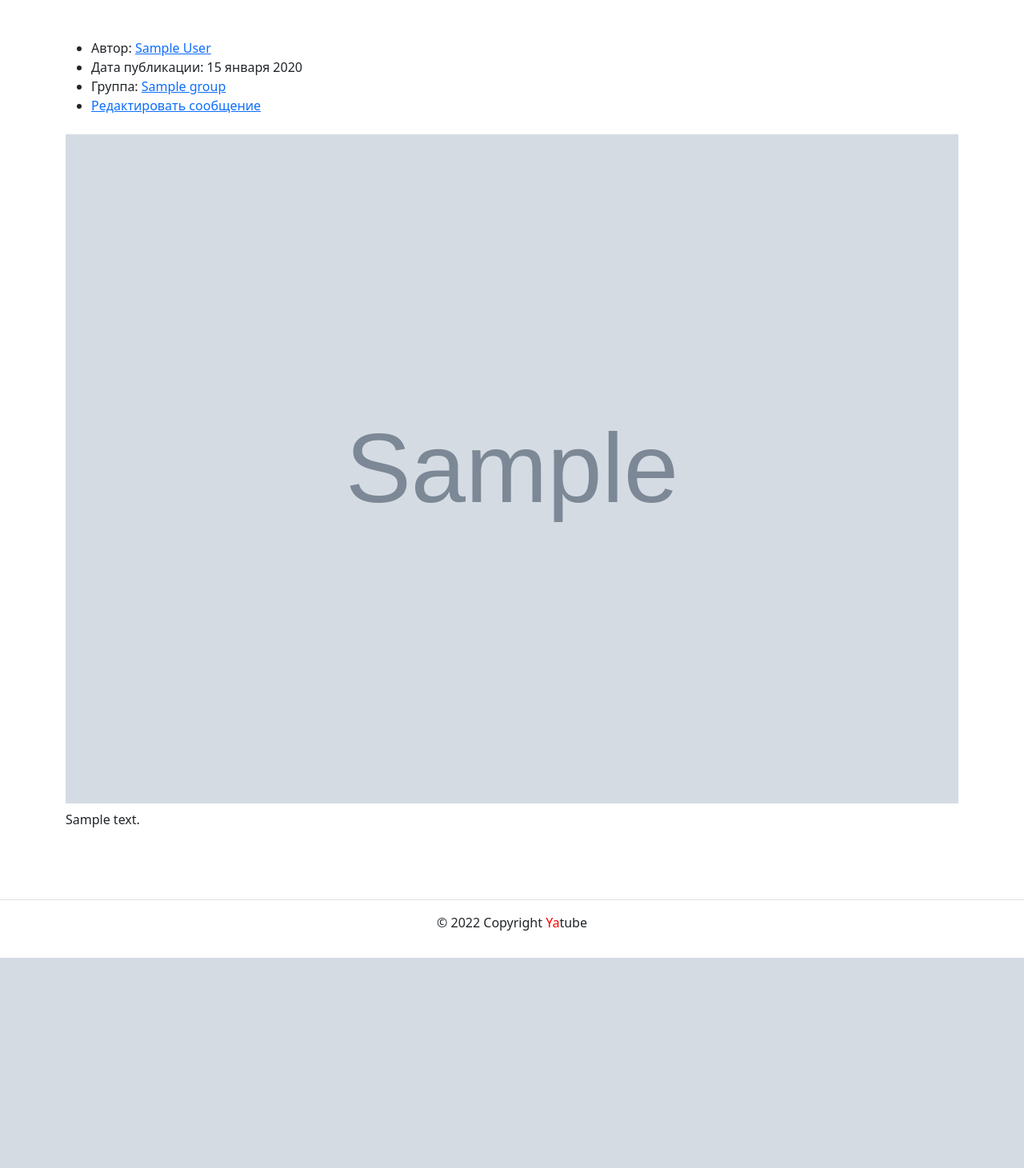
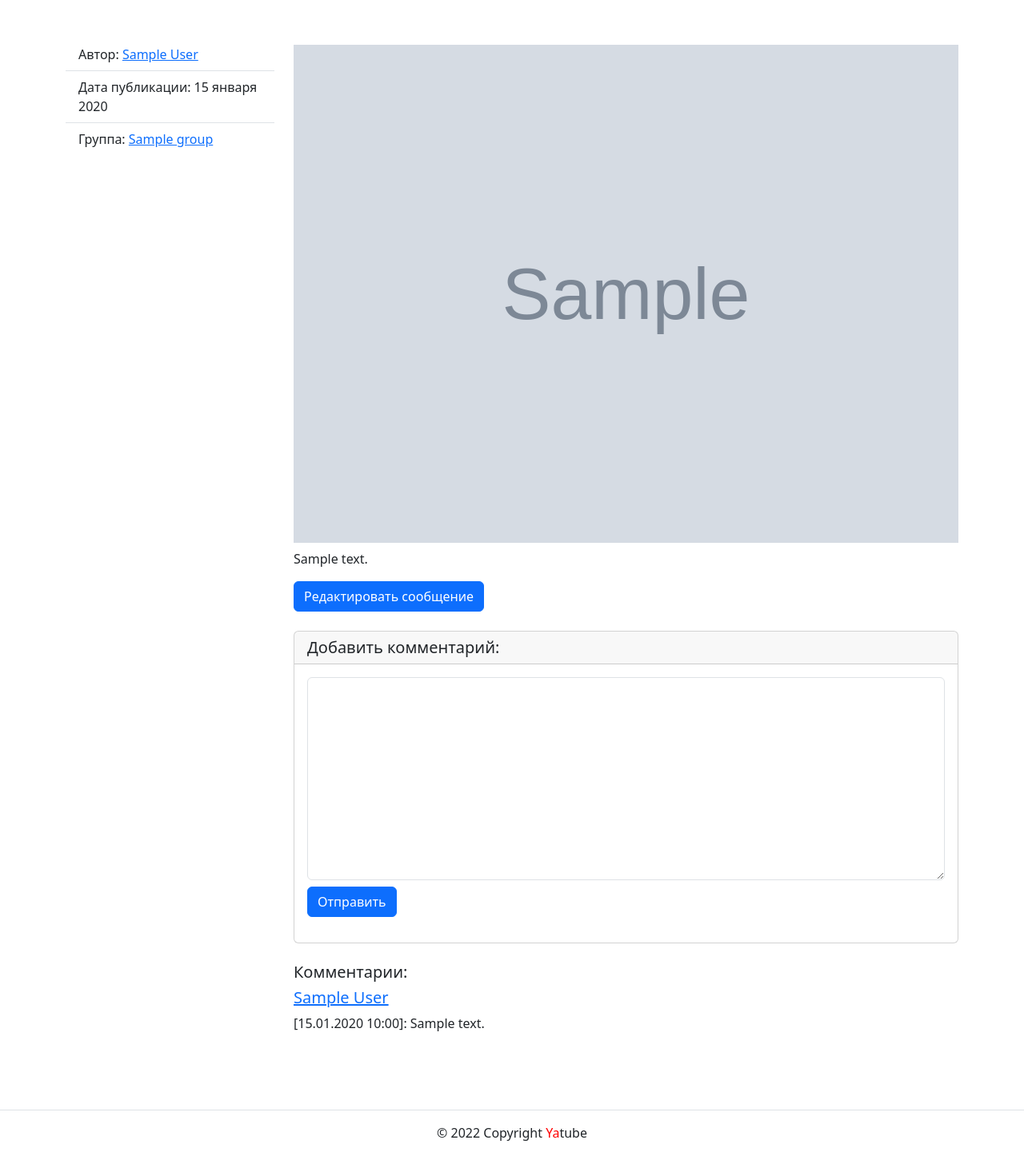
Before and after one commit to ivan-varyukhin/yatube_final, a Django app: page /posts/1/ in a window 1280 px wide. Shown: the part 104-1565 px from the top of the page at 80% size. Before the commit the page ends 1302 px from the top, so only its background shows below. Run offline with Django 3.2, Linux system fonts and the light colour scheme; a user stored in the database is signed in; tables that the repository leaves empty hold one stand-in row (values such as "Sample post"); grey boxes marked "Sample" are stand-in pictures; some libraries are stand-ins or nearby versions.

Commit message:
comment system

```diff
--- a/yatube/posts/forms.py
+++ b/yatube/posts/forms.py
@@ -1,5 +1,5 @@
 from django.forms import ModelForm
-from posts.models import Post
+from posts.models import Post, Comment
 
 
 class PostForm(ModelForm):
@@ -10,3 +10,14 @@ class PostForm(ModelForm):
             'text',
             'image',
         )
+
+class CommentForm(ModelForm):
+    class Meta:
+        model = Comment
+        fields = ('text',)
+        labels = {
+            'text': 'Комментарий'
+        }
+        help_texts = {
+            'text': 'Текст комментария'
+        }
--- a/yatube/posts/models.py
+++ b/yatube/posts/models.py
@@ -56,3 +56,30 @@ class Post(models.Model):
 
     def __str__(self):
         return self.text[:30]
+
+
+class Comment(models.Model):
+    post = models.ForeignKey(
+        Post,
+        on_delete=models.CASCADE,
+        related_name='comments'
+    )
+    author = models.ForeignKey(
+        User,
+        on_delete=models.CASCADE,
+        related_name='comments'
+    )
+    text = models.TextField(
+        verbose_name='Комментарий',
+        help_text='Текст комментария'
+    )
+    created = models.DateTimeField(
+        'date_created',
+        auto_now_add=True
+    )
+
+    class Meta:
+        ordering = ('-created',)
+
+    def __str__(self):
+        return self.text[:30]
--- a/yatube/posts/urls.py
+++ b/yatube/posts/urls.py
@@ -11,4 +11,5 @@ urlpatterns = [
     path('posts/<int:post_id>/', views.post_detail, name='post_detail'),
     path('create/', views.post_create, name='post_create'),
     path('posts/<int:post_id>/edit/', views.post_edit, name='post_edit'),
+    path('posts/<int:post_id>/comment/', views.add_comment, name='add_comment'),
 ]
--- a/yatube/posts/views.py
+++ b/yatube/posts/views.py
@@ -8,7 +8,7 @@ from django.conf import settings
 
 from posts.models import Post, Group, User
 
-from posts.forms import PostForm
+from posts.forms import PostForm,  CommentForm
 
 
 def index(request):
@@ -70,10 +70,14 @@ def profile(request, username):
 def post_detail(request, post_id):
     post = get_object_or_404(Post, pk=post_id)
     post_title = str(post)
+    form = CommentForm()
+    comments = post.comments.all()
     context = {
         'author': post.author,
         'post': post,
         'post_title': post_title,
+        'comments': comments,
+        'form': form,
     }
     return render(request, 'posts/post_detail.html', context)
 
@@ -114,3 +118,14 @@ def post_edit(request, post_id):
         'is_edit': True,
     }
     return render(request, "posts/create_post.html", context)
+
+@login_required
+def add_comment(request, post_id):
+    post = get_object_or_404(Post, id=post_id)
+    form = CommentForm(request.POST or None)
+    if form.is_valid():
+        comment = form.save(commit=False)
+        comment.author = request.user
+        comment.post = post
+        comment.save()
+    return redirect('posts:post_detail', post_id=post_id)
--- a/yatube/templates/posts/post_detail.html
+++ b/yatube/templates/posts/post_detail.html
@@ -7,29 +7,69 @@
 
 {% block content %}
   <div class="container py-5">
-        <article>
-          <ul>
-            <li>
+       <div class="row">
+          <aside class="col-12 col-md-3">
+            <ul class="list-group list-group-flush">
+             <li class="list-group-item">
               Автор: <a href="{% url 'posts:profile' post.author.username %}">{{ post.author.get_full_name }}</a>
              </li>
-            <li>
+              <li class="list-group-item">
                  Дата публикации: {{ post.pub_date|date:"d E Y" }}
               </li>
              {% if post.group %}
-            <li>
+              <li class="list-group-item">
                 Группа: <a href="{% url 'posts:group_list' post.group.slug %}">{{ post.group }}</a>
               </li>
              {% endif %}
-           {% if post.author.username == user.username %}
-            <li>
-                <a href="{% url 'posts:post_edit' post.id %}">Редактировать сообщение</a>
-            </li>
-           {% endif %}
            </ul>
+          </aside>
+       <article class="col-12 col-md-9">
           {% thumbnail post.image "960x339" crop="center" upscale=True as im %}
              <img class="card-img my-2" src="{{ im.url }}">
           {% endthumbnail %}
+
           <p>{{ post.text }}</p>
+           {% if post.author.username == user.username %}
+                <a class="btn btn-primary" href="{% url 'posts:post_edit' post.id %}">Редактировать сообщение</a>
+           {% endif %}
+
+          {% load user_filters %}
+
+          {% if user.is_authenticated %}
+            <div class="card my-4">
+              <h5 class="card-header">Добавить комментарий:</h5>
+              <div class="card-body">
+                <form method="post" action="{% url 'posts:add_comment' post.id %}">
+                  {% csrf_token %}
+                  <div class="form-group mb-2">
+                    {{ form.text|addclass:"form-control" }}
+                  </div>
+                  <button type="submit" class="btn btn-primary">Отправить</button>
+                </form>
+              </div>
+            </div>
+          {% endif %}
+
+          {% if comments %}
+           <h5>Комментарии:</h5>
+           {% for comment in comments %}
+            <div class="media mb-4">
+              <div class="media-body">
+                <h5 class="mt-0">
+                  <a href="{% url 'posts:profile' comment.author.username %}">
+                    {{ comment.author.get_full_name }}
+                  </a>
+                    </h5>
+                  <p>
+                    [{{ comment.created|date:"d.m.Y h:i" }}]: {{ comment.text }}
+                  </p>
+                </div>
+              </div>
+           {% endfor %}
+          {% else %}
+           <h5>Нет комментариев</h5>
+          {% endif %}
+
         </article>
    </div>
 {% endblock %}
```
Also changed, not shown: yatube/posts/migrations/0003_comment.py (added). Lines whose indentation alone changed are shown as unchanged.
